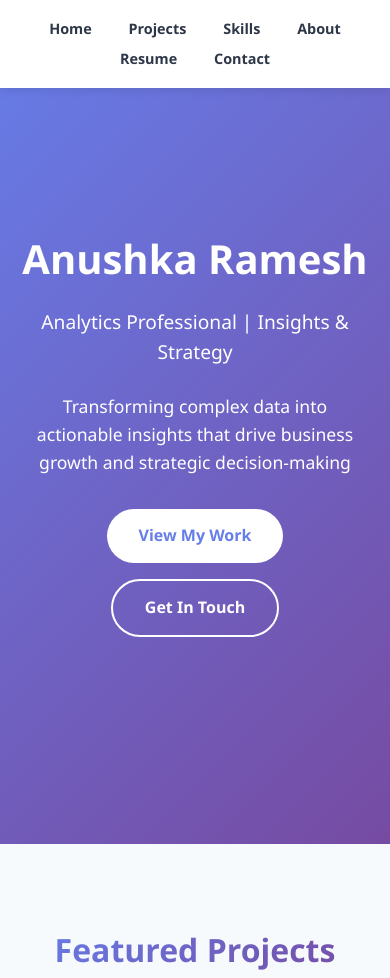
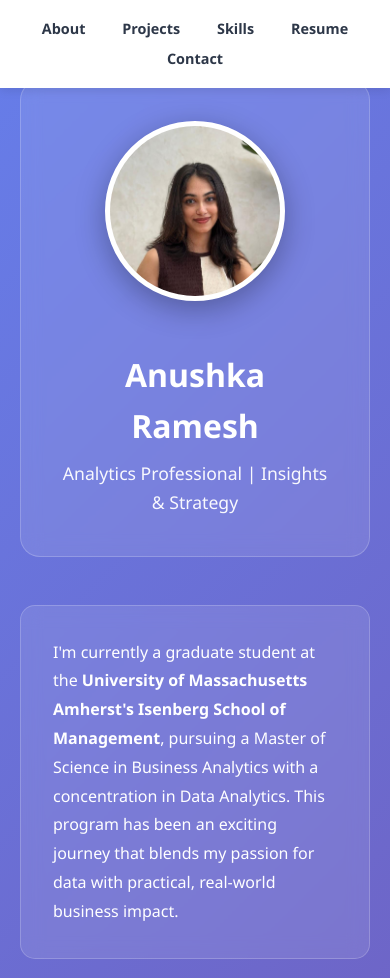
Before and after one commit to anushkaramesh/anushkaramesh.github.io, a plain HTML site: page index.html in a window 390 px wide. Shown: the top 978 px of the page. Drawn offline with Linux system fonts and the light colour scheme.

Commit message:
Update index.html

```diff
--- a/index.html
+++ b/index.html
@@ -58,27 +58,58 @@
             justify-content: center;
         }
 
-        .hero {
+        .about-hero {
             background: linear-gradient(135deg, #667eea 0%, #764ba2 100%);
             color: white;
-            text-align: center;
         }
 
-        .hero h1 {
-            font-size: 3.5rem;
-            margin-bottom: 1rem;
+        .about-hero-content {
+            max-width: 1200px;
+            width: 100%;
         }
 
-        .hero h2 {
-            font-size: 1.5rem;
-            margin-bottom: 1.5rem;
-            font-weight: 400;
+        .about-header {
+            display: flex;
+            align-items: center;
+            gap: 3rem;
+            margin-bottom: 3rem;
+            background: rgba(255, 255, 255, 0.1);
+            backdrop-filter: blur(10px);
+            padding: 2.5rem;
+            border-radius: 20px;
+            border: 1px solid rgba(255, 255, 255, 0.2);
         }
 
-        .hero p {
-            font-size: 1.1rem;
-            max-width: 600px;
-            margin: 0 auto 2rem;
+        .profile-photo {
+            width: 180px;
+            height: 180px;
+            border-radius: 50%;
+            flex-shrink: 0;
+            border: 5px solid white;
+            box-shadow: 0 8px 30px rgba(0, 0, 0, 0.3);
+            object-fit: cover;
+            background: white;
+        }
+
+        .about-intro h1 {
+            font-size: 2.5rem;
+            margin-bottom: 0.5rem;
+        }
+
+        .about-intro h2 {
+            font-size: 1.3rem;
+            font-weight: 400;
+            opacity: 0.95;
+        }
+
+        .about-text {
+            background: rgba(255, 255, 255, 0.1);
+            backdrop-filter: blur(10px);
+            padding: 2rem;
+            border-radius: 15px;
+            border: 1px solid rgba(255, 255, 255, 0.2);
+            margin-bottom: 1.5rem;
+            line-height: 1.8;
         }
 
         .cta-buttons {
@@ -86,6 +117,7 @@
             gap: 1rem;
             justify-content: center;
             flex-wrap: wrap;
+            margin-top: 2rem;
         }
 
         .btn {
@@ -269,51 +301,6 @@
             color: #667eea;
         }
 
-        .about-section {
-            background: #f7fafc;
-        }
-
-        .about-header {
-            display: flex;
-            align-items: center;
-            gap: 2rem;
-            margin-bottom: 2rem;
-            background: white;
-            padding: 2rem;
-            border-radius: 15px;
-            box-shadow: 0 4px 15px rgba(0, 0, 0, 0.1);
-        }
-
-        .profile-photo {
-            width: 150px;
-            height: 150px;
-            border-radius: 50%;
-            background: linear-gradient(135deg, #667eea, #764ba2);
-            flex-shrink: 0;
-            border: 4px solid white;
-            box-shadow: 0 4px 15px rgba(102, 126, 234, 0.3);
-        }
-
-        .about-intro h3 {
-            font-size: 1.5rem;
-            color: #2d3748;
-            margin-bottom: 0.5rem;
-        }
-
-        .highlight {
-            color: #667eea;
-        }
-
-        .about-text {
-            background: white;
-            padding: 1.5rem;
-            border-radius: 15px;
-            box-shadow: 0 4px 15px rgba(0, 0, 0, 0.1);
-            margin-bottom: 1.5rem;
-            color: #4a5568;
-            line-height: 1.8;
-        }
-
         .resume-section {
             background: white;
             text-align: center;
@@ -388,11 +375,11 @@
         }
 
         @media (max-width: 768px) {
-            .hero h1 {
-                font-size: 2.5rem;
+            .about-intro h1 {
+                font-size: 2rem;
             }
-            .hero h2 {
-                font-size: 1.2rem;
+            .about-intro h2 {
+                font-size: 1.1rem;
             }
             .section-title {
                 font-size: 2rem;
@@ -414,20 +401,35 @@
 <body>
     <nav>
         <ul>
-            <li><a href="#home">Home</a></li>
+            <li><a href="#about">About</a></li>
             <li><a href="#projects">Projects</a></li>
             <li><a href="#skills">Skills</a></li>
-            <li><a href="#about">About</a></li>
             <li><a href="#resume">Resume</a></li>
             <li><a href="#contact">Contact</a></li>
         </ul>
     </nav>
 
-    <section id="home" class="hero">
-        <div>
+    <section id="about" class="about-hero">
+        <div class="about-hero-content">
+            <div class="about-header">
+                <img src="images/WhatsApp Image 2025-01-30 at 7.38.24 PM (1).jpeg" alt="Anushka Ramesh" class="profile-photo">
+                <div class="about-intro">
                     <h1>Anushka Ramesh</h1>
                     <h2>Analytics Professional | Insights & Strategy</h2>
-            <p>Transforming complex data into actionable insights that drive business growth and strategic decision-making</p>
+                </div>
+            </div>
+            <div class="about-text">
+               I'm currently a graduate student at the <strong>University of Massachusetts Amherst's Isenberg School of Management</strong>, pursuing a Master of Science in Business Analytics with a concentration in Data Analytics. This program has been an exciting journey that blends my passion for data with practical, real-world business impact.
+            </div>
+            <div class="about-text">
+                What excites me most about Business Analytics is its ability to turn raw data into meaningful decisions. Through courses like Business Applications with Python and Statistics for Business, I've learned how to uncover patterns, ask the right questions, and transform complex datasets into clear, actionable insights. I'm continually inspired by how thoughtful analysis can shape strategy and drive measurable business growth.
+            </div>
+            <div class="about-text">
+                Before joining UMass, I worked as a Packaged App Development Associate at <strong>Accenture</strong> in Bangalore, supporting a high-traffic SAP Hybris eCommerce platform. There, I gained hands-on experience in data analysis, KPI tracking, and stakeholder collaboration within an enterprise environment. This experience reinforced the importance of data-driven insights and motivated me to further develop my analytical skill set through graduate studies.
+            </div>
+            <div class="about-text">
+                I'm currently seeking <strong>Summer 2026 internship opportunities</strong> where I can apply my analytical skills, contribute to impactful data-driven projects, and continue learning from experienced professionals. I'm especially interested in roles focused on business intelligence, data visualization, and strategic analytics.
+            </div>
             <div class="cta-buttons">
                 <a href="https://github.com/anushkaramesh" target="_blank" class="btn btn-primary">View My Work</a>
                 <a href="https://www.linkedin.com/in/anushka-ramesh" target="_blank" class="btn btn-secondary">Get In Touch</a>
@@ -541,33 +543,6 @@
         </div>
     </section>
 
-    <section id="about" class="about-section">
-        <div class="container">
-            <h2 class="section-title">About Me</h2>
-            <div class="about-header">
-                <img src="images/WhatsApp Image 2025-01-30 at 7.38.24 PM (1).jpeg" alt="Anushka Ramesh" class="profile-photo">
-
-
-                <div class="about-intro">
-                    <h3>Hi, I'm <span class="highlight">Anushka Ramesh</span></h3>
-                    <p style="margin: 0; color: #4a5568;">MS in Business Analytics Student at <span class="highlight">University of Massachusetts Amherst</span></p>
-                </div>
-            </div>
-            <div class="about-text">
-               I’m currently a graduate student at the <strong>University of Massachusetts Amherst’s Isenberg School of Management</strong>, pursuing a Master of Science in Business Analytics with a concentration in Data Analytics. This program has been an exciting journey that blends my passion for data with practical, real-world business impact.
-            </div>
-            <div class="about-text">
-                What excites me most about Business Analytics is its ability to turn raw data into meaningful decisions. Through courses like Business Applications with Python and Statistics for Business, I’ve learned how to uncover patterns, ask the right questions, and transform complex datasets into clear, actionable insights. I’m continually inspired by how thoughtful analysis can shape strategy and drive measurable business growth.
-            </div>
-            <div class="about-text">
-                Before joining UMass, I worked as a Packaged App Development Associate at <strong>Accenture</strong> in Bangalore, supporting a high-traffic SAP Hybris eCommerce platform. There, I gained hands-on experience in data analysis, KPI tracking, and stakeholder collaboration within an enterprise environment. This experience reinforced the importance of data-driven insights and motivated me to further develop my analytical skill set through graduate studies.
-            </div>
-            <div class="about-text">
-                I’m currently seeking <strong>Summer 2026 internship opportunities</strong> where I can apply my analytical skills, contribute to impactful data-driven projects, and continue learning from experienced professionals. I’m especially interested in roles focused on business intelligence, data visualization, and strategic analytics.
-            </div>
-        </div>
-    </section>
-
     <section id="resume" class="resume-section">
         <div class="container">
             <h2 class="section-title">Resume</h2>
```
Lines whose indentation alone changed are shown as unchanged.
